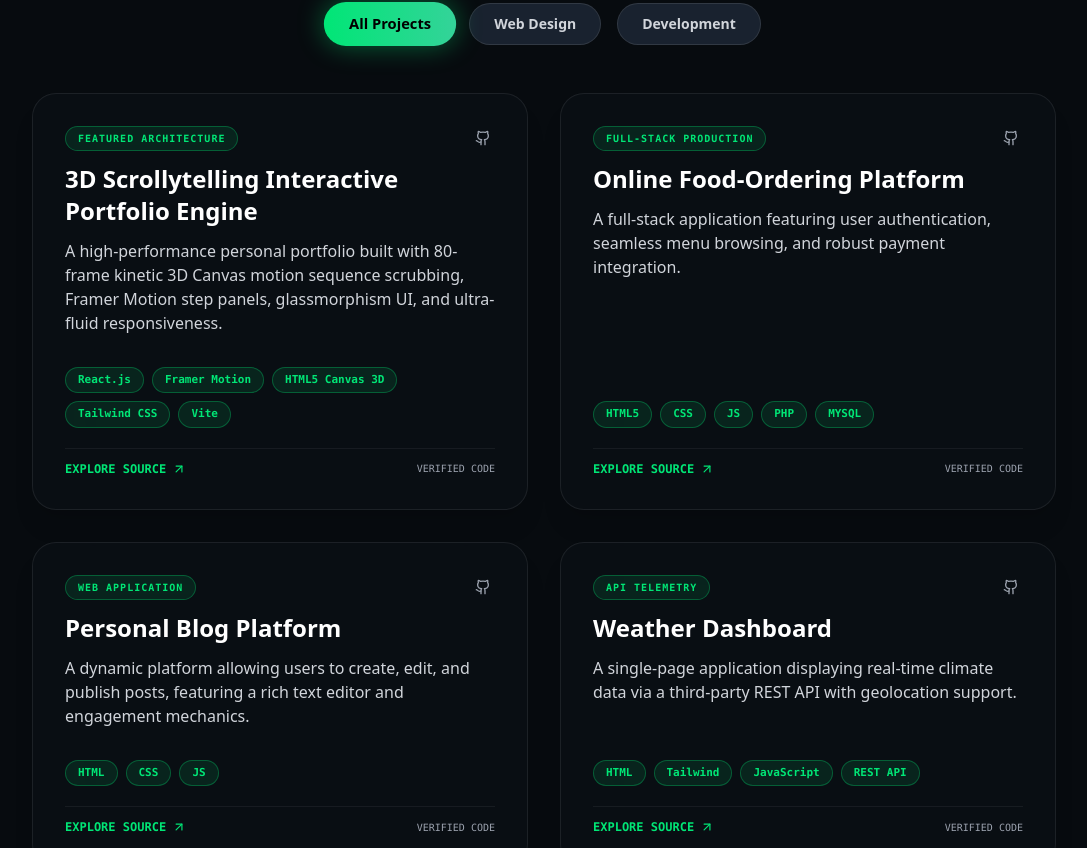
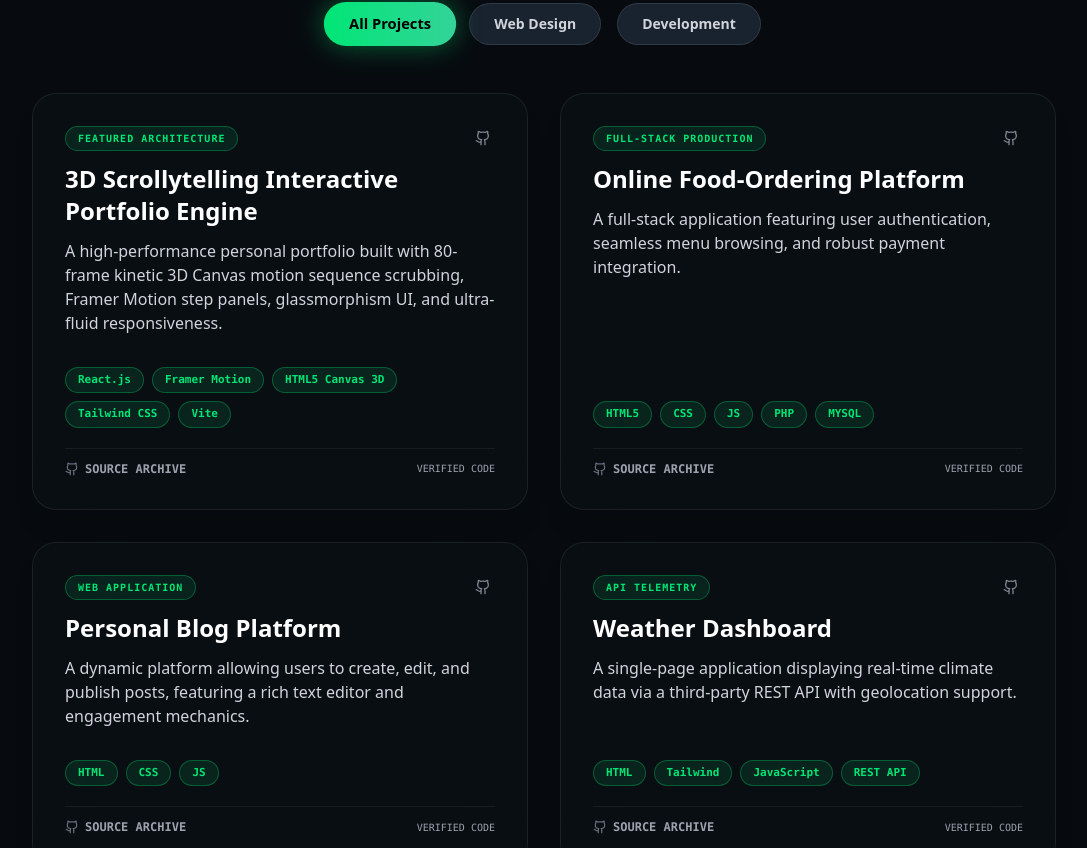
Before and after one commit to heyiamyourBishalMandal/Bishal_Mandal, a React (Vite) app: page / in a window 1280 px wide. Shown: the part 7659-8507 px from the top of the page, without its empty margins (96-1183 px from the left). Built offline with nearby package versions, Linux system fonts and the light colour scheme.

Commit message:
Disable GitHub external links while preserving GitHub logo badges on project cards

```diff
--- a/src/components/ProjectsShowcase.jsx
+++ b/src/components/ProjectsShowcase.jsx
@@ -14,7 +14,7 @@ export default function ProjectsShowcase() {
       description:
         'A high-performance personal portfolio built with 80-frame kinetic 3D Canvas motion sequence scrubbing, Framer Motion step panels, glassmorphism UI, and ultra-fluid responsiveness.',
       tech: ['React.js', 'Framer Motion', 'HTML5 Canvas 3D', 'Tailwind CSS', 'Vite'],
-      github: 'https://github.com/heyiamyourbishalmandal/Bishal_Mandal',
+      github: '#', // EDIT HERE: Replace '#' with your GitHub repo URL (e.g., 'https://github.com/heyiamyourbishalmandal/Bishal_Mandal')
     },
     {
       id: 'food-ordering',
@@ -24,7 +24,7 @@ export default function ProjectsShowcase() {
       description:
         'A full-stack application featuring user authentication, seamless menu browsing, and robust payment integration.',
       tech: ['HTML5', 'CSS', 'JS', 'PHP', 'MYSQL'],
-      github: 'https://github.com/heyiamyourbishalmandal',
+      github: '#', // EDIT HERE: Replace '#' with your GitHub repo URL
     },
     {
       id: 'blog-platform',
@@ -34,7 +34,7 @@ export default function ProjectsShowcase() {
       description:
         'A dynamic platform allowing users to create, edit, and publish posts, featuring a rich text editor and engagement mechanics.',
       tech: ['HTML', 'CSS', 'JS'],
-      github: 'https://github.com/heyiamyourbishalmandal',
+      github: '#', // EDIT HERE: Replace '#' with your GitHub repo URL
     },
     {
       id: 'weather-dashboard',
@@ -44,7 +44,7 @@ export default function ProjectsShowcase() {
       description:
         'A single-page application displaying real-time climate data via a third-party REST API with geolocation support.',
       tech: ['HTML', 'Tailwind', 'JavaScript', 'REST API'],
-      github: 'https://github.com/heyiamyourbishalmandal',
+      github: '#', // EDIT HERE: Replace '#' with your GitHub repo URL
     },
   ];
 
@@ -116,15 +116,13 @@ export default function ProjectsShowcase() {
                   <span className="text-[10px] font-mono font-bold tracking-widest text-cybergreen uppercase bg-cybergreen/10 border border-cybergreen/30 px-3 py-1 rounded-full">
                     {project.badge}
                   </span>
-                  <a
-                    href={project.github}
-                    target="_blank"
-                    rel="noreferrer"
-                    className="text-gray-400 hover:text-cybergreen transition-colors p-1"
-                    title="View Source on GitHub"
+                  {/* GitHub Logo Icon (External link turned off for now, logo stays visible) */}
+                  <span
+                    className="text-gray-400 p-1 flex items-center justify-center opacity-80 cursor-default"
+                    title="GitHub Repository"
                   >
                     <Github className="w-4 h-4" />
-                  </a>
+                  </span>
                 </div>
 
                 <h3 className="text-xl sm:text-2xl font-bold text-gray-900 dark:text-white mb-3 group-hover:text-cybergreen transition-colors">
@@ -148,15 +146,11 @@ export default function ProjectsShowcase() {
                 </div>
 
                 <div className="pt-3 border-t border-gray-200 dark:border-white/[0.06] flex items-center justify-between">
-                  <a
-                    href={project.github}
-                    target="_blank"
-                    rel="noreferrer"
-                    className="inline-flex items-center gap-1.5 text-xs font-mono font-bold text-cybergreen hover:text-emerald-300 transition-colors cursor-pointer group/link"
-                  >
-                    <span>EXPLORE SOURCE</span>
-                    <ArrowUpRight className="w-3.5 h-3.5 group-hover/link:translate-x-0.5 group-hover/link:-translate-y-0.5 transition-transform" />
-                  </a>
+                  {/* Source indicator (External link off, logo preserved) */}
+                  <span className="inline-flex items-center gap-1.5 text-xs font-mono font-bold text-gray-400 cursor-default">
+                    <Github className="w-3.5 h-3.5 text-gray-500" />
+                    <span>SOURCE ARCHIVE</span>
+                  </span>
                   <span className="text-[10px] font-mono text-gray-500 dark:text-gray-400">
                     VERIFIED CODE
                   </span>
```
